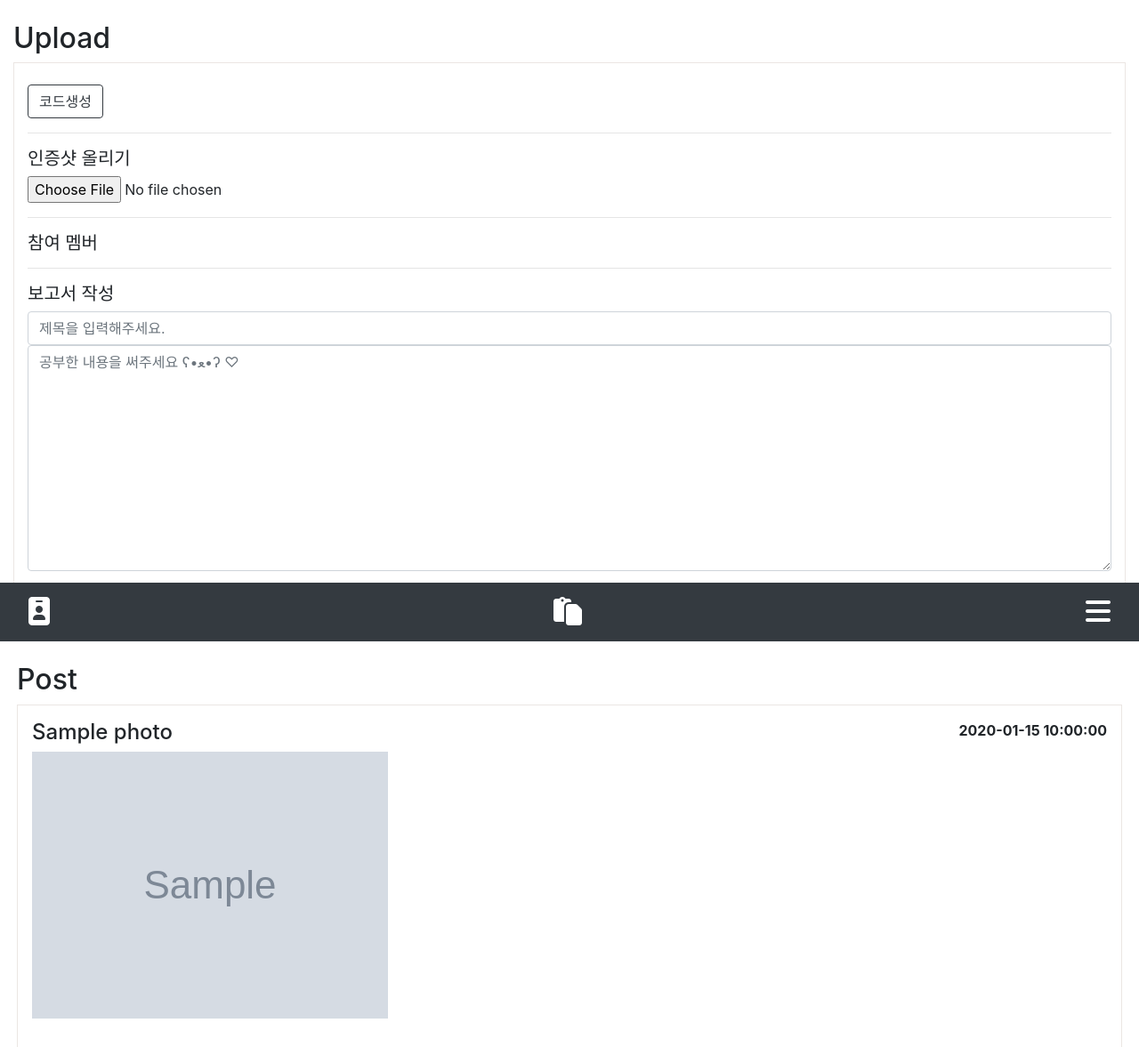
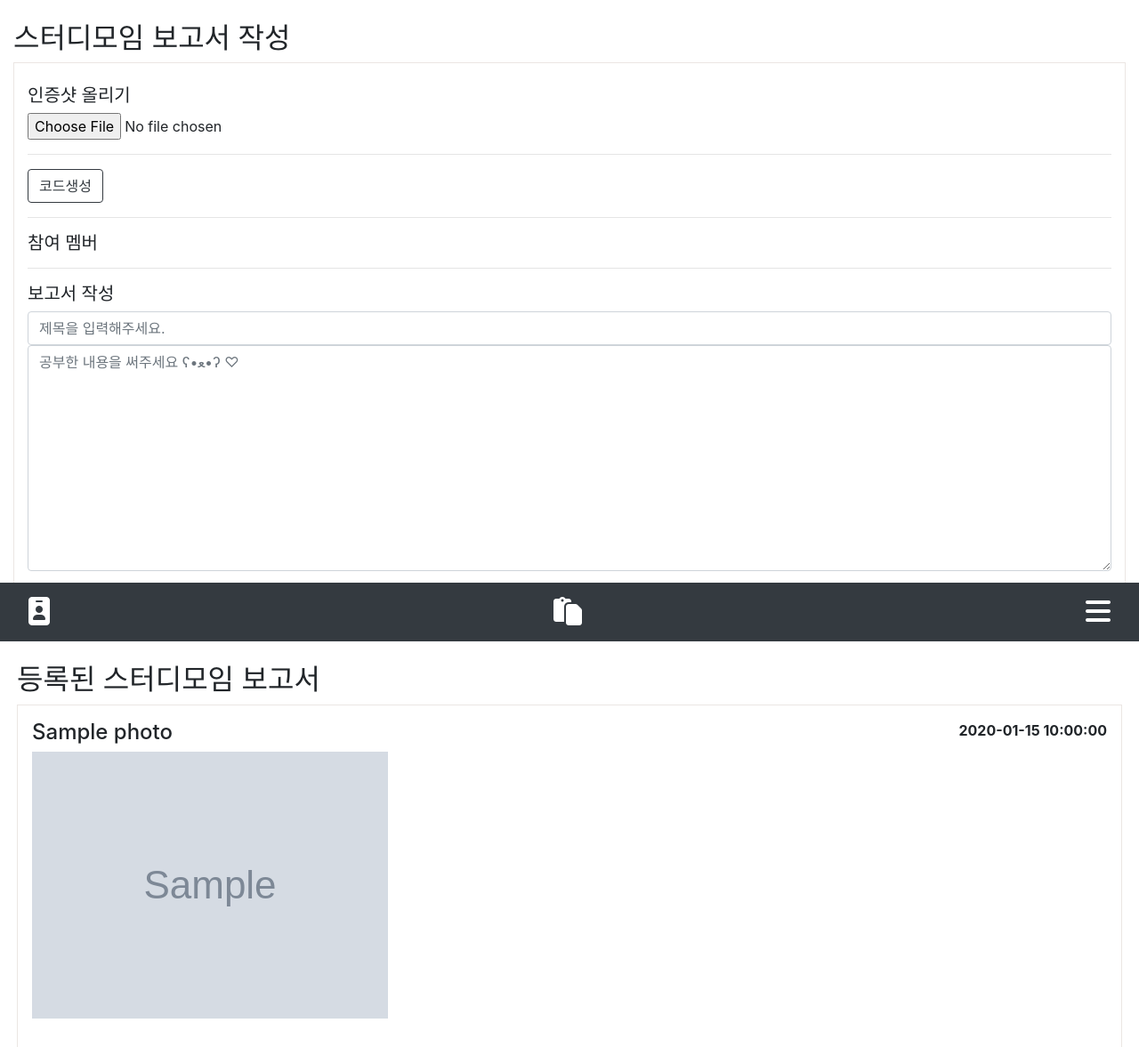
Before and after one commit to dodoyoon/Histudy, a Django app: template photos/templates/main.html in a window 1280 px wide. Shown: the part 79-1256 px from the top of the page at 89% size. Run offline with Django 3.2, Linux system fonts and the light colour scheme; tables that the repository leaves empty hold one stand-in row (values such as "Sample post"); the template is opened without the code that fills it: values that come from a table or form of the project are taken from there, most other values are stand-ins (such as "Sample title", 1, 10 or a date in 2020); grey boxes marked "Sample" are stand-in pictures; some libraries are stand-ins or nearby versions.

Commit message:
Change the indication words in main.html

```diff
--- a/photos/templates/main.html
+++ b/photos/templates/main.html
@@ -19,7 +19,7 @@
 
 </style>
 
-<h2>Upload</h2>
+<h2>스터디모임 보고서 작성</h2>
 <div class="container-fluid mb-4" id="form_container" style="border-style:solid; border-color: #ebe6e3; border-width: 1px;">
     <br>
 
@@ -30,13 +30,15 @@
         id="dataform"
     >
         {% csrf_token %}
-        <a href="{% url 'popup' %}" class="btn btn-outline-dark">코드생성</a>
-        <hr>
         <h5>인증샷 올리기</h5>
         {{ form.image }}
         <hr>
+        <a href="{% url 'popup' %}" class="btn btn-outline-dark">코드생성</a>
+        <hr>
         <h5>참여 멤버</h5>
-        {{ form.participator }}
+        {% for participator in form.participator %}
+            <p>{{ participator }}</p>
+        {% endfor %}
         <hr>
         <h5>보고서 작성</h5>
         {{ form.title }}
@@ -51,7 +53,7 @@
 </div>
 
 <div class="infinite-container m-1" id="post_container">
-    <h2>Post</h2>
+    <h2>등록된 스터디모임 보고서</h2>
 {% for photo in pics %}
     <div class="infinite-item p-3" style="border-style:solid; border-color: #ebe6e3; border-width: 1px;">
         <div class="d-flex justify-content-between">
```
